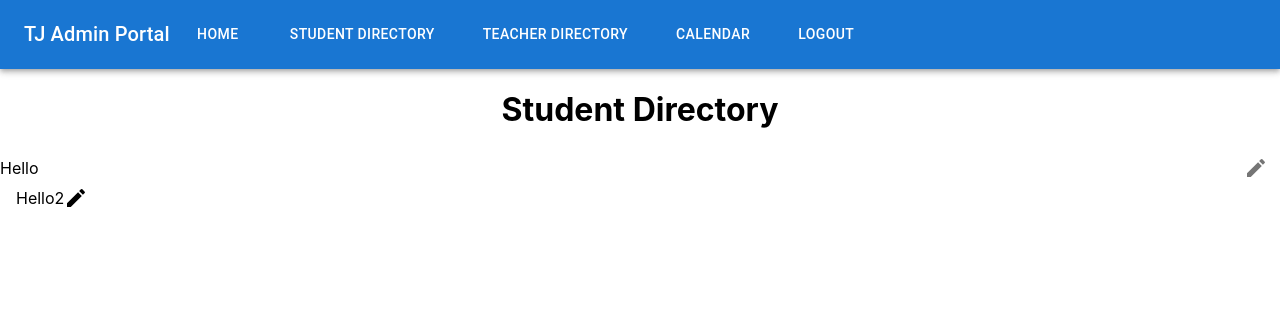
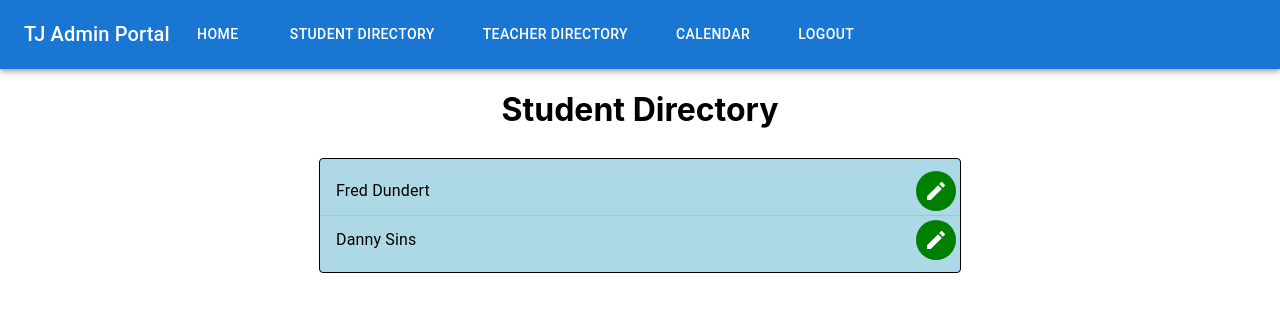
Before and after one commit to yangjus/tj_admin_proj, a React (Create React App) app: page /student-directory in a window 1280 px wide. Shown: the top 312 px of the page. Built offline with nearby package versions, Linux system fonts and the light colour scheme; no server answers; the database is empty.

Commit message:
frontend

```diff
--- a/src/student-directory_components/StudentDirectory.js
+++ b/src/student-directory_components/StudentDirectory.js
@@ -1,10 +1,7 @@
 import React, { useEffect, useState } from 'react';
 import Navbar from '../Navbar.js';
-import List from '@mui/material/List';
-import ListItem from '@mui/material/ListItem';
-import IconButton from '@mui/material/IconButton';
+import {List, ListItem, ListItemText, IconButton, Grid, Divider} from '@mui/material';
 import EditIcon from '@mui/icons-material/Edit';
-import Grid from '@mui/material/Grid';
 import db from '../firebase.js'
 import { getFirestore, collection, addDoc, doc, getDocs, updateDoc, increment } from "firebase/firestore";
 
@@ -44,21 +41,37 @@ const StudentDirectory = () => {
         }
     }
 
+    const commonStyles = {
+        bgcolor: '#ADD8E6',
+        borderColor: 'text.primary',
+        m: 1,
+        border: 1,
+        width: '80vh',
+    };
+
     return (
         <>
             <Navbar />
             <h1>Student Directory</h1>
-            <Grid justify="center">
-                <List>
+            <Grid   container
+                    spacing={0}
+                    direction="column"
+                    alignItems="center"
+                    justifyContent="center"
+                    style={{ minHeight: '10vh' }}>
+                <List sx={{ ...commonStyles, borderRadius: '4px'}} component="nav" aria-label="mailbox folders">
                     <ListItem secondaryAction={
-                    <IconButton edge="end" aria-label="comments">
-                        <EditIcon />
-                    </IconButton> } disablePadding>
-                        Hello
+                        <IconButton edge="end" style={{ color: 'white', backgroundColor: 'green'}}>
+                            <EditIcon />
+                        </IconButton>} button>
+                        <ListItemText primary="Fred Dundert" fontsize="0.7em"/>
                     </ListItem>
-                    <ListItem>
-                        Hello2
-                        <EditIcon edge="end"/>
+                    <Divider light/>
+                    <ListItem secondaryAction={
+                        <IconButton edge="end" style={{ color: 'white', backgroundColor: 'green'}}>
+                            <EditIcon />
+                        </IconButton>} button>
+                        <ListItemText primary="Danny Sins" fontsize="0.7em"/>
                     </ListItem>
                 </List>
             </Grid>
```
